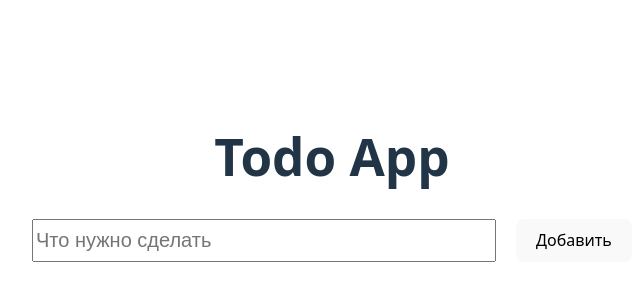
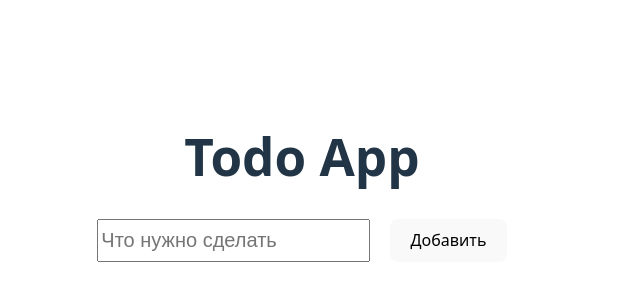
Before and after one commit to igor-gordeev-24-7/ToDo, a React (Vite) app: page / in a window 1280 px wide. Shown: the part 206-506 px from the top of the page, without its empty margins (338-980 px from the left). Built offline with nearby package versions, Linux system fonts and the light colour scheme.

Commit message:
Изменены стили

```diff
--- a/src/App.module.scss
+++ b/src/App.module.scss
@@ -41,9 +41,14 @@
   color: #888;
 }
 
+.wrapper {
+  margin: 0 auto;
+  max-width: 1000px;
+  width: 100%;
+}
+
 .app {
-  padding: 5%;
-  width: 600px;
+  width: 100%;
   display: flex;
   flex-direction: column;
 }
@@ -84,3 +89,8 @@
   min-width: 0;
   font-size: 20px;
 }
+@media (max-width: 650px) {
+  .app {
+    width: 600px;
+  }
+}
```
